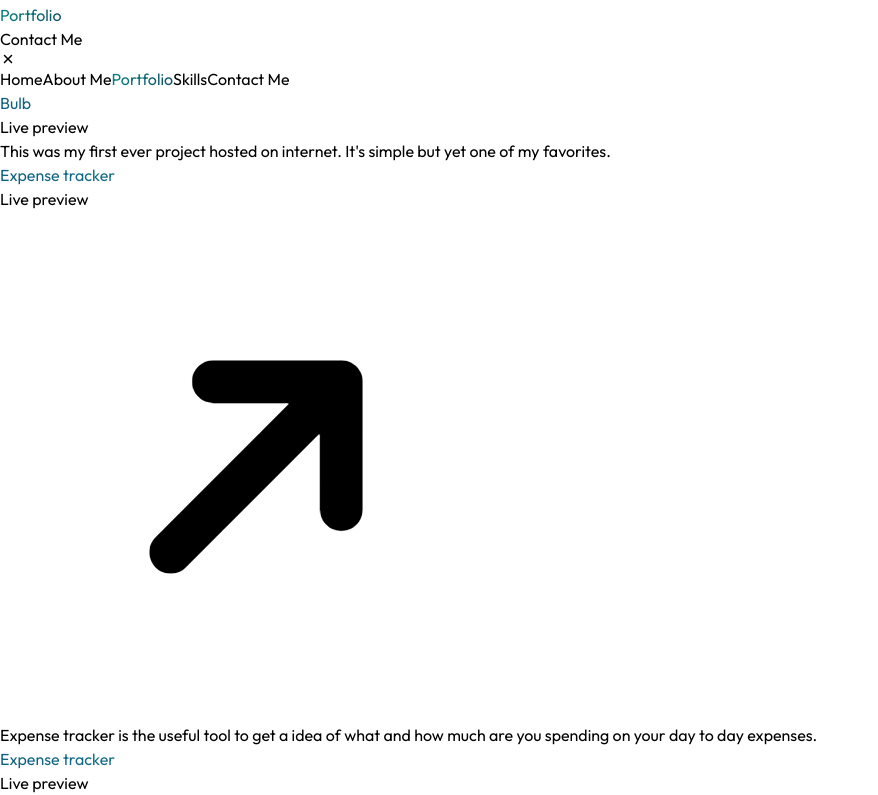
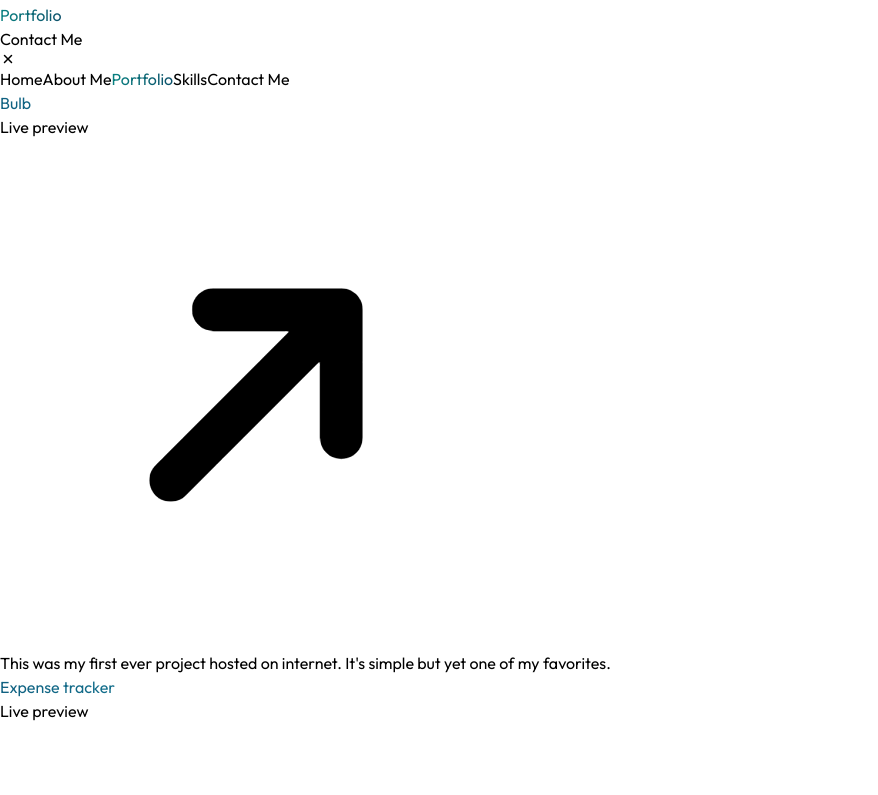
Before and after one commit to anupdhakal69/Portfolio, a React (Vite) app: page /portfolio in a window 1280 px wide. Shown: the part 585-1380 px from the top of the page, without its empty margins (0-878 px from the left). Built offline with nearby package versions, Linux system fonts and the light colour scheme.

Commit message:
added resume

```diff
--- a/src/components/Hero.jsx
+++ b/src/components/Hero.jsx
@@ -11,8 +11,8 @@ const Hero = () => {
         <img src="anup.jpg" alt="" className='h-48 sm:h-56 w-48 sm:w-56 object-cover rounded-full'/>
 
         <div className='flex flex-col gap-4'>
-          <h1 className='text-[35px] sm:text-4xl text-gray-800 md:text-6xl text-center font-semibold md:font-medium leading-tight'> <span className='herospan'>I'm Anup Dhakal,</span> FullStack developer based in Nepal.</h1>
-          <p className='text-center text-md sm:w-[600px] mx-auto font-medium text-gray-700'>I am a frontend developer from Kathmandu, Nepal with 10 years of experience in multiple companies like Microsoft, Tesla and Apple.</p>
+          <h1 className='text-[35px] sm:text-4xl text-gray-800 md:text-6xl text-center font-semibold md:font-medium leading-tight'> <span className='herospan'>I'm Anup Dhakal,</span> web developer based in Nepal.</h1>
+          <p className='text-center text-md sm:w-[600px] mx-auto font-medium text-gray-700'>I am a full stack developer from Kathmandu, Nepal with 10 years of experience in multiple companies like Microsoft, Tesla and Apple.</p>
         </div>
 
         {/* <div className="socials flex gap-4 my-[-8px]">
@@ -22,7 +22,7 @@ const Hero = () => {
 
         <div className='flex gap-5 mb-12 sm:mb-0 transition-all'>
           <button className='py-2 px-7 tracking-wide font-medium border rounded-full bg-gradient-to-r from-teal-500 to-sky-500 text-lg text-white hover:scale-110 ease-in-out duration-200'>Hire Me</button>
-          <a href="anup-resume.pdf">
+          <a href="resume-anup.pdf">
           <button className='py-2 px-7 tracking-wide font-medium border-2 border-gray-500 rounded-full text-lg hover:border-teal-600 active:scale-95'>My resume</button>
           </a>
         </div>
--- a/src/pages/Portfolio.jsx
+++ b/src/pages/Portfolio.jsx
@@ -3,23 +3,23 @@ import React from 'react'
 
 const Portfolio = () => {
   return (
-    <div className="max-w-[90vw] mx-auto flex justify-center items-center min-h-[calc(100vh-80px)] ">
+    <div className="max-w-[90vw] mx-auto grid grid-cols-3 place-items-center min-h-[calc(100vh-80px)] ">
 
-      <div className='h-[55vh] w-60'>
+      <div className='h-[55vh] w-72'>
         <h1 className='text-3xl font-semibold skillsh1'>Bulb</h1>
-        <a href="http://anupkobulb.netlify.app" target='main' className=' text-blue-500'>Live preview</a>
+        <a href="http://anupkobulb.netlify.app" target='main' className='flex text-blue-500'>Live preview <img src="linkarrow.png" className='w-5'/></a>
         <p className='font-medium  text-gray-700'>This was my first ever project hosted on internet. It's simple but yet one of my favorites.</p>
       </div>
 
-      <div className='h-[55vh] w-60'>
+      <div className='h-[55vh] w-72'>
         <h1 className='text-3xl font-semibold skillsh1'>Expense tracker</h1>
-        <a href="http://anupkoexpensetracker.netlify.app" target='main' className='flex text-blue-500'>Live preview <img src="linkarrow.png" alt="" className='w-5'/></a>
+        <a href="http://anupkoexpensetracker.netlify.app" target='main' className='flex text-blue-500'>Live preview <img src="linkarrow.png" className='w-5'/></a>
         <p className='font-medium text-gray-700'>Expense tracker is the useful tool to get a idea of what and how much are you spending on your day to day expenses.</p>
       </div>
 
-      <div className='h-[55vh] w-60 '>
-        <h1 className='text-3xl font-semibold skillsh1'>Expense tracker</h1>
-        <a href="http://anupkoexpensetracker.netlify.app" target='main' className=' text-blue-500'>Live preview</a>
+      <div className='h-[55vh] w-72 '>
+        <h1 className='text-3xl font-semibold skillsh1'>Todo app</h1>
+        <a href="http://owntodoapp.netlify.app" target='main' className='flex text-blue-500'>Live preview <img src="linkarrow.png" className='w-5'/></a>
         <p className='font-medium text-gray-700'>Expense tracker is the useful tool to get a idea of what and how much are you spending on your day to day expenses.</p>
       </div>
 
```
